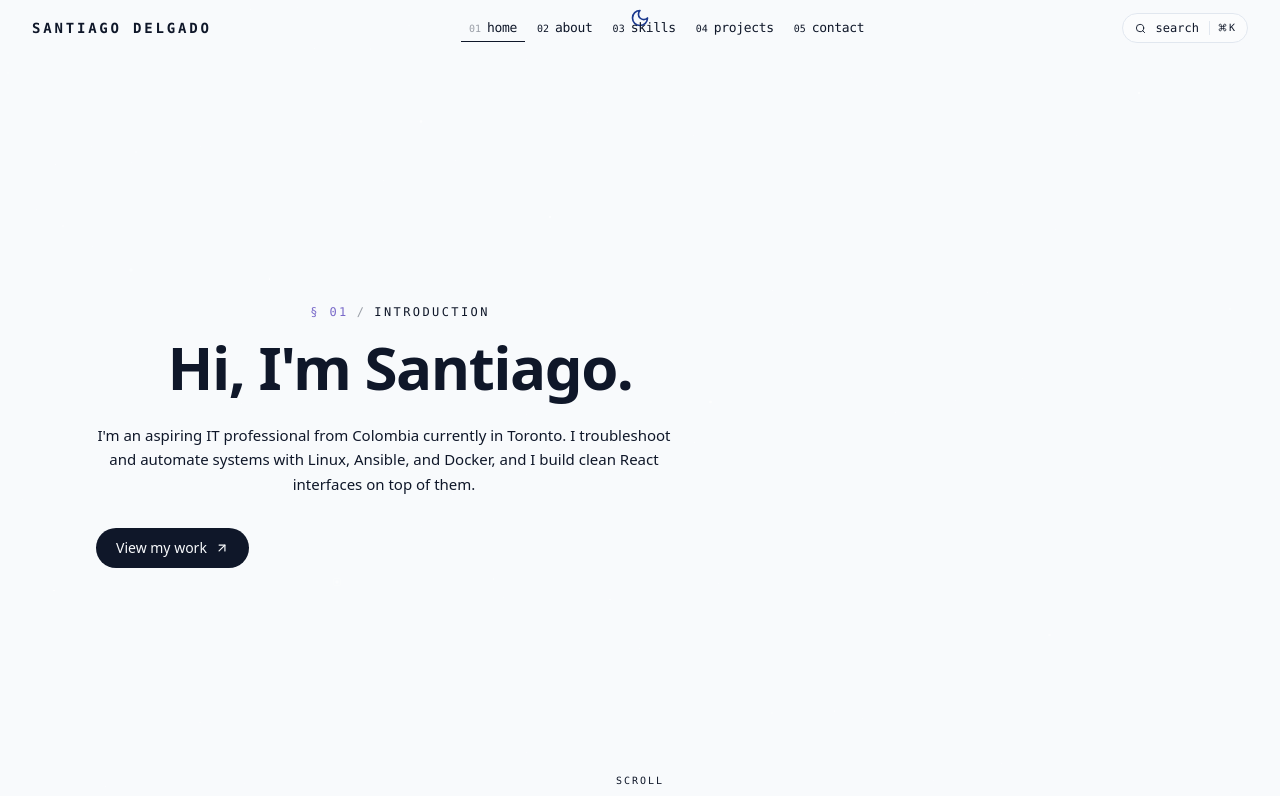
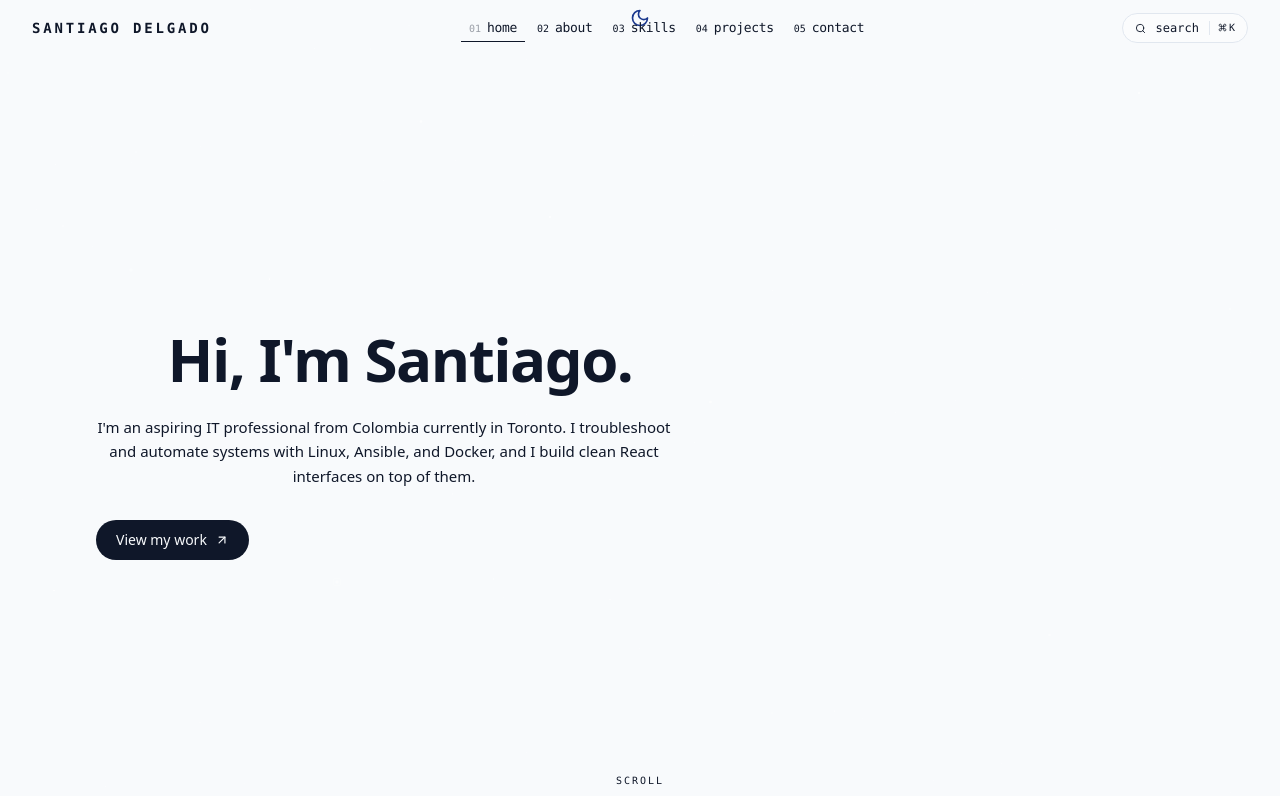
Before and after one commit to Santi2307/santi-portafolio, a React (Vite) app: page / in a window 1280 px wide. Shown: the top 796 px of the page. Built offline with nearby package versions, Linux system fonts and the light colour scheme.

Commit message:
change the name of intro

```diff
--- a/src/components/HeroSection.jsx
+++ b/src/components/HeroSection.jsx
@@ -36,9 +36,7 @@ export const HeroSection = () => {
               transition={{ duration: 0.5 }}
               className="mb-4 font-mono text-xs uppercase tracking-[0.2em] text-muted-foreground"
             >
-              <span className="text-primary">§ 01</span>
-              <span className="mx-2 opacity-40">/</span>
-              Introduction
+
             </motion.p>
 
             {/* Main heading */}
```
